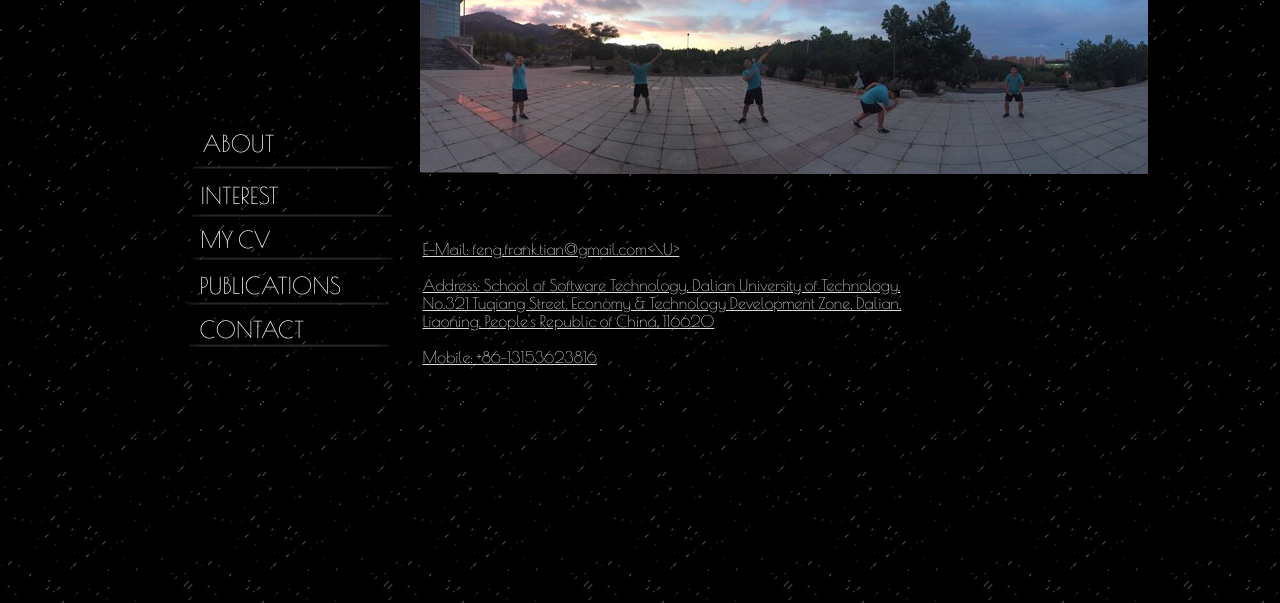
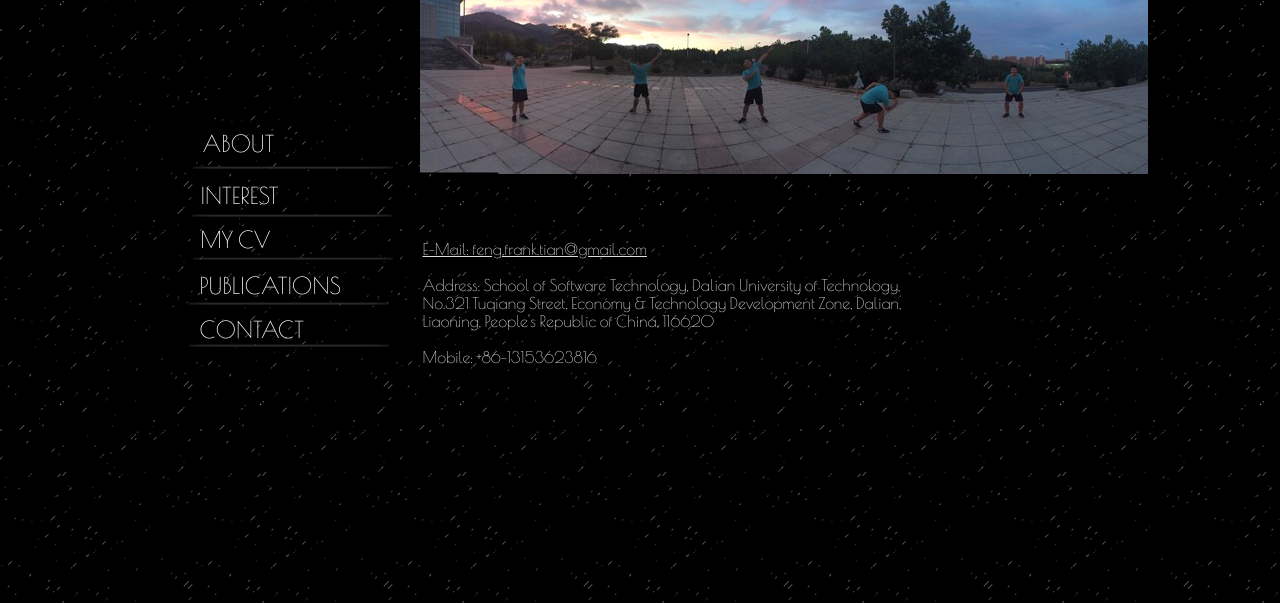
Before and after one commit to tianfengfrank/tianfengfrank.github.io, a plain HTML site: page contact.html in a window 1280 px wide. Shown: the part 195-798 px from the top of the page. Drawn offline with nearby package versions, Linux system fonts and the light colour scheme.

Commit message:
Update contact.html

```diff
--- a/contact.html
+++ b/contact.html
@@ -55,7 +55,7 @@ table, td, th{border:0px solid black; padding:0px;text-align:left;vertical-align
 <div class=text3>MY CV</div>
 <div class=text4>PUBLICATIONS</div>
 <div class=text5><a href=contact.html target=_self>CONTACT</a></div>
-<div class=text6><a href="Mailto:feng.frank.tian@gmail.com"><U>E-Mail: feng.frank.tian@gmail.com<\U></a><br><br>Address: School of Software Technology, Dalian University of Technology, <br>No.321 Tuqiang Street, Economy & Technology Development Zone, Dalian,<br>Liaoning, People's Republic of China, 116620<br><br>Mobile: +86-13153623816</div>
+<div class=text6><a href="Mailto:feng.frank.tian@gmail.com"><U>E-Mail: feng.frank.tian@gmail.com</U></a><br><br>Address: School of Software Technology, Dalian University of Technology, <br>No.321 Tuqiang Street, Economy & Technology Development Zone, Dalian,<br>Liaoning, People's Republic of China, 116620<br><br>Mobile: +86-13153623816</div>
 <div class=text7><a href=http://www.htmlegg.com target=_self>Made with HTML Egg on a Mac</a></div>
 
 <div class=image7 title=""></div>
```
